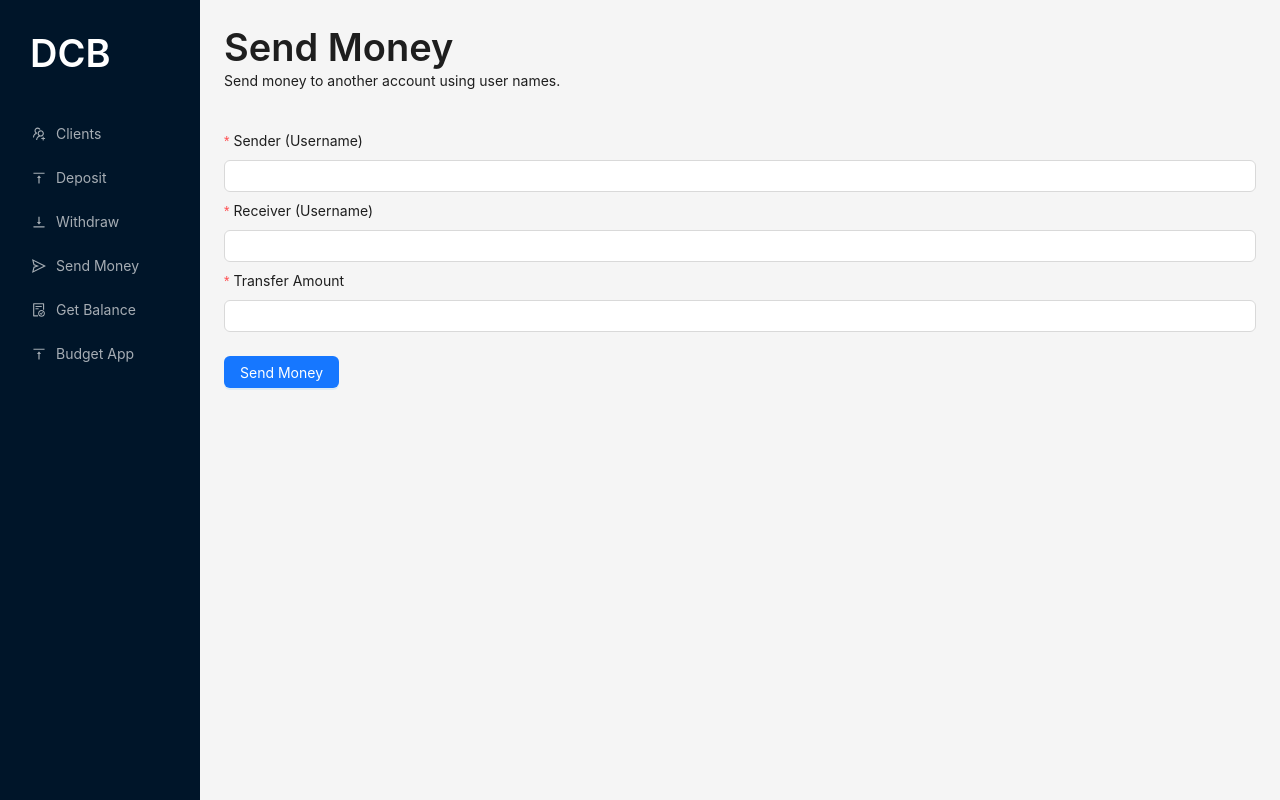
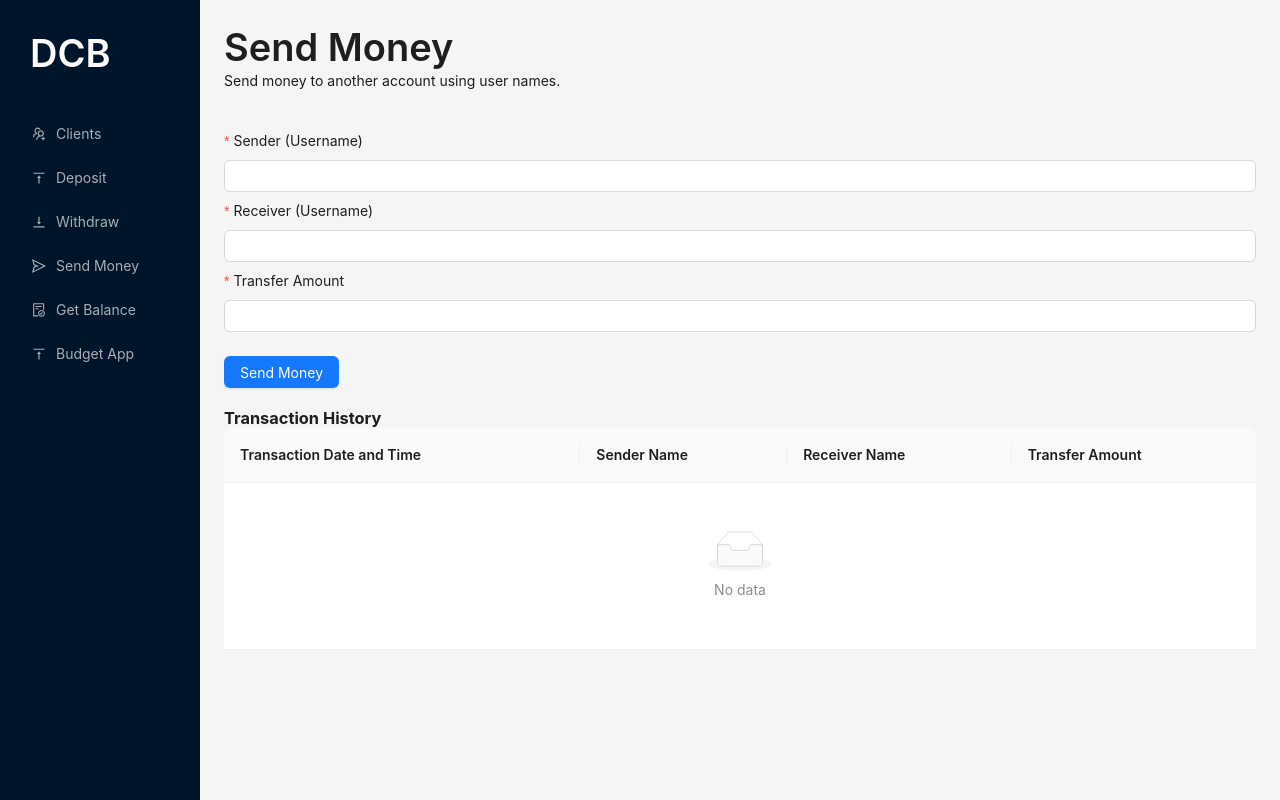
Before and after one commit to danielleterania/bank-app, a React (Create React App) app: page /send-money in a window 1280 px wide. Built offline with nearby package versions, Linux system fonts and the light colour scheme.

Commit message:
add send money history feature

```diff
--- a/src/pages/SendMoney/SendMoney.page.jsx
+++ b/src/pages/SendMoney/SendMoney.page.jsx
@@ -1,13 +1,14 @@
-import React from "react";
+import React, { useState } from "react";
 import PageWrapper from "../../layout/PageWrapper/PageWrapper.component";
 import PageHeader from "../../layout/PageHeader/PageHeader.component";
 import SendMoneyForm from "./SendMoneyForm/SendMoneyForm.component";
-import { notification } from "antd";
+import { notification, Table } from "antd";
 
 function SendMoneyPage(props) {
   const { clients, setClients } = props;
 
   const [api, contextHolder] = notification.useNotification();
+  const [transactionHistory, setTransactionHistory] = useState([]);
 
   const getAccount = (values) => {
     const { sender, receiver, transferAmount } = values;
@@ -44,6 +45,16 @@ function SendMoneyPage(props) {
 
     setClients(updatedClients);
 
+    // Add the transaction to the history
+    const transaction = {
+      date: new Date().toLocaleString(),
+      sender: sender,
+      receiver: receiver,
+      amount: amount,
+    };
+
+    setTransactionHistory([...transactionHistory, transaction]);
+
     openNotificationWithIcon("success", "Money transferred successfully!");
   };
 
@@ -59,6 +70,29 @@ function SendMoneyPage(props) {
     });
   };
 
+  const columns = [
+    {
+      title: "Transaction Date and Time",
+      dataIndex: "date",
+      key: "date",
+    },
+    {
+      title: "Sender Name",
+      dataIndex: "sender",
+      key: "sender",
+    },
+    {
+      title: "Receiver Name",
+      dataIndex: "receiver",
+      key: "receiver",
+    },
+    {
+      title: "Transfer Amount",
+      dataIndex: "amount",
+      key: "amount",
+    },
+  ];
+
   return (
     <PageWrapper>
       {contextHolder}
@@ -67,6 +101,12 @@ function SendMoneyPage(props) {
         subtitle="Send money to another account using user names."
       />
       <SendMoneyForm onSubmit={getAccount} />
+
+      <div style={{ marginTop: "20px" }}>
+        <h3>Transaction History</h3>
+        <Table dataSource={transactionHistory} columns={columns} />
+      </div>
+
     </PageWrapper>
   );
 }
--- a/src/pages/SendMoney/SendMoneyForm/SendMoneyForm.component.jsx
+++ b/src/pages/SendMoney/SendMoneyForm/SendMoneyForm.component.jsx
@@ -1,4 +1,4 @@
-import { Button, Flex, Form, Input } from "antd";
+import { Button, Flex, Form, Input, InputNumber} from "antd";
 import React from "react";
 
 function SendMoneyForm(props) {
@@ -47,7 +47,7 @@ function SendMoneyForm(props) {
             },
           ]}
         >
-          <Input />
+          <InputNumber min={0} style={{ width: '100%' }} />
         </Form.Item>
       </Flex>
 
```
